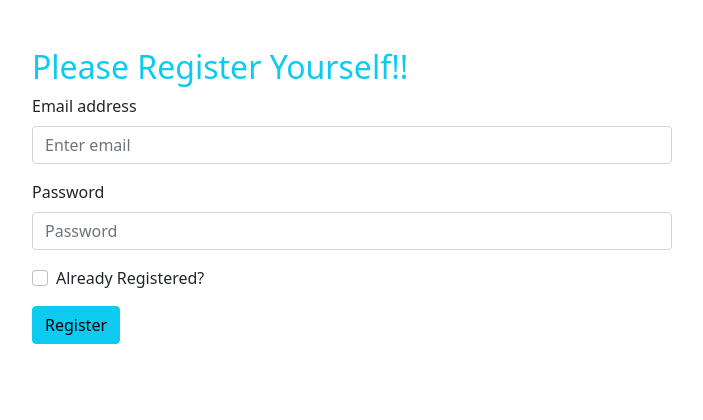
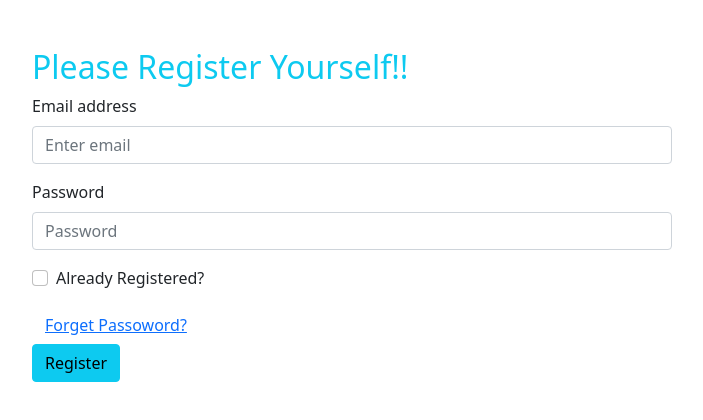
Before and after one commit to kamrul-dev/email-password-authentication, a React (Create React App) app: page / in a window 1280 px wide. Shown: the top 420 px of the page, without its empty margins (288-991 px from the left). Built offline with nearby package versions, Linux system fonts and the light colour scheme.

Commit message:
Handle Email Verification, Forget Password or Reset Password

```diff
--- a/src/App.js
+++ b/src/App.js
@@ -1,6 +1,6 @@
 import 'bootstrap/dist/css/bootstrap.min.css';
 import './App.css';
-import { createUserWithEmailAndPassword, getAuth, signInWithEmailAndPassword } from 'firebase/auth';
+import { createUserWithEmailAndPassword, getAuth, sendEmailVerification, sendPasswordResetEmail, signInWithEmailAndPassword } from 'firebase/auth';
 import app from './firebase.init';
 import { Button, Form } from 'react-bootstrap';
 import { useState } from 'react';
@@ -61,6 +61,7 @@ function App() {
             console.log(user);
             setEmail('');
             setPassword('');
+            verifyEmail();
           })
           .catch(error => {
             setError(error.message);
@@ -70,6 +71,20 @@ function App() {
     }
 
     event.preventDefault();
+  }
+
+  const handlePasswordReset = () => {
+    sendPasswordResetEmail(auth, email)
+    .then(() => {
+      console.log('Email Sent');
+    })
+  }
+
+  const verifyEmail = () => {
+    sendEmailVerification(auth.currentUser)
+      .then(() => {
+        console.log('Email Verification sent');
+      })
   }
 
   return (
@@ -96,6 +111,8 @@ function App() {
             <Form.Check onChange={handleRegisteredchange} type="checkbox" autoComplete="on" label="Already Registered?" />
           </Form.Group>
           <p className='text-danger'>{error}</p>
+          <Button onClick={handlePasswordReset} variant="link">Forget Passoword?</Button>
+          <br />
           <Button variant="info" type="submit">
             {registered ? 'Login' : 'Register'}
           </Button>
```
Lines whose indentation alone changed are shown as unchanged.
